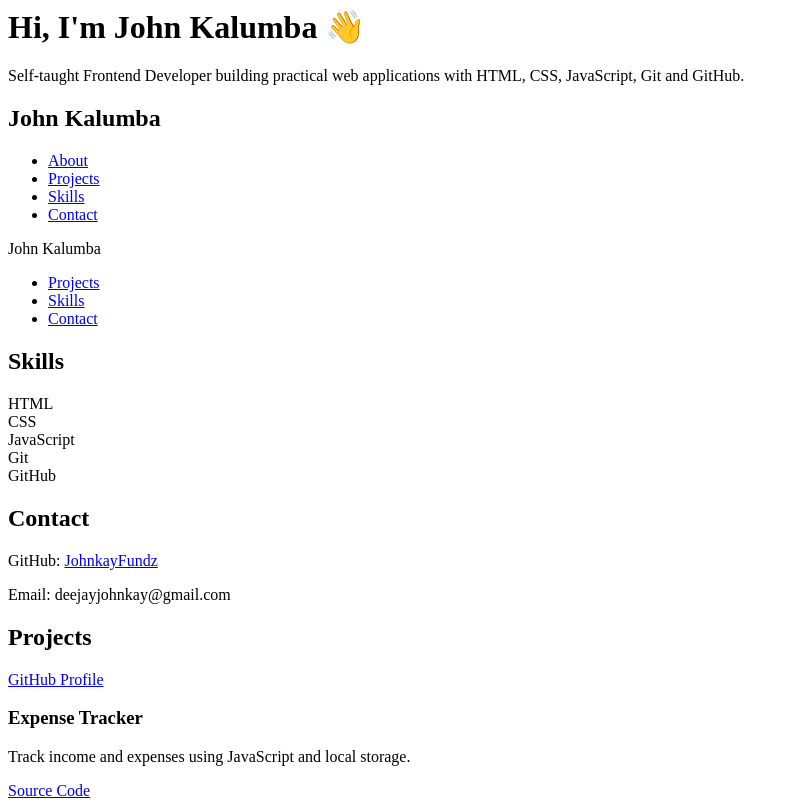
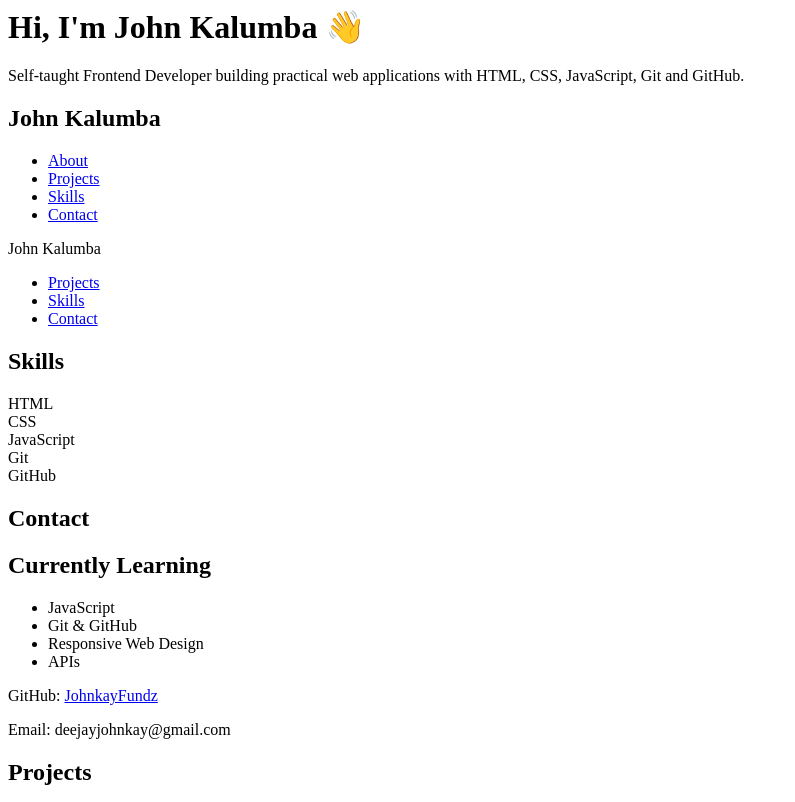
Before and after one commit to JohnkayFundz/JohnkayFundz.github.io, a plain HTML site: page index.html in a window 1280 px wide. Shown: the top 802 px of the page, without its empty margins (0-795 px from the left). Drawn offline with Linux system fonts and the light colour scheme.

Commit message:
Add 'Currently Learning' section to index.html
Added a new section for currently learning topics.

```diff
--- a/index.html
+++ b/index.html
@@ -33,7 +33,16 @@ with HTML, CSS, JavaScript, Git and GitHub.
   <div class="card">GitHub</div>
 </section>
 <section class="section">
-  <h2>Contact</h2>
+  <h2>Contact</h2><section>
+  <h2>Currently Learning</h2>
+
+  <ul>
+    <li>JavaScript</li>
+    <li>Git & GitHub</li>
+    <li>Responsive Web Design</li>
+    <li>APIs</li>
+  </ul>
+</section>
 
   <p>GitHub: <a href="https://github.com/JohnkayFundz">JohnkayFundz</a></p>
 
```
